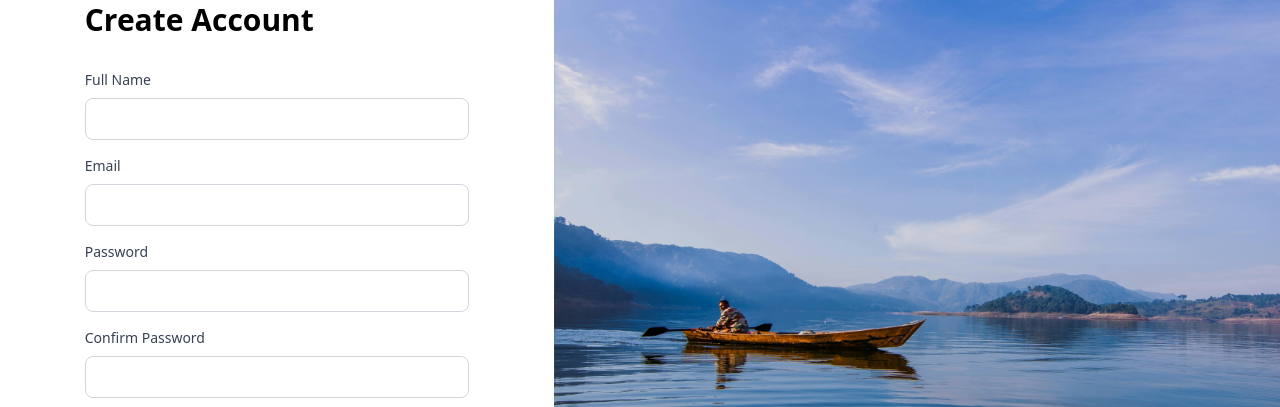
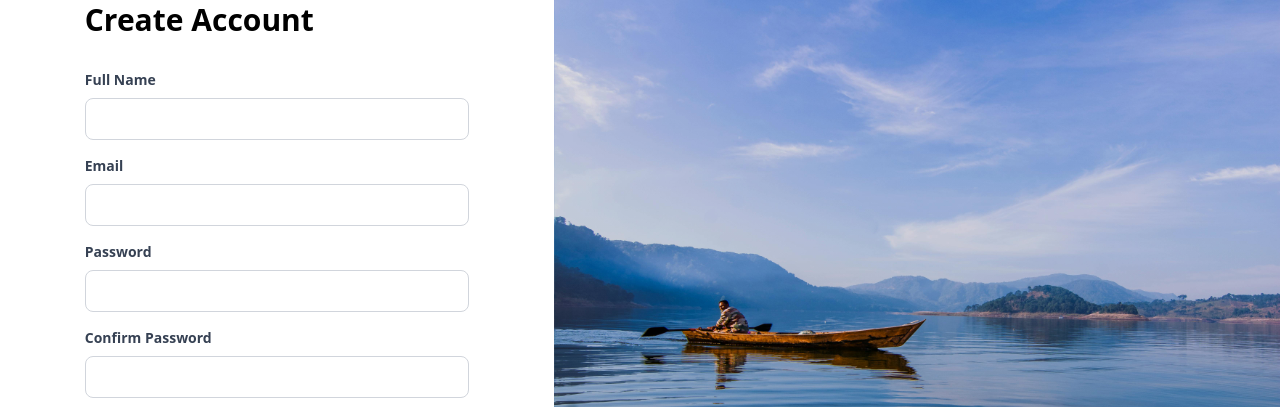
Before and after one commit to Hitchhiker-s-Guide-to-Arraial/frontend, a Next.js app in the folder travelplanner/: page /register in a window 1280 px wide. Shown: the part 120-527 px from the top of the page. Built offline with nearby package versions, Linux system fonts and the light colour scheme.

Commit message:
mokup no register

```diff
--- a/travelplanner/src/app/register/page.tsx
+++ b/travelplanner/src/app/register/page.tsx
@@ -17,6 +17,7 @@ export default function RegisterPage() {
     setError("");
     setIsLoading(true);
 
+    // Basic validation
     if (password !== confirmPassword) {
       setError("Passwords don't match");
       setIsLoading(false);
@@ -30,10 +31,17 @@ export default function RegisterPage() {
     }
 
     try {
+      // Register the user
       const response = await fetch("/api/register", {
         method: "POST",
-        headers: { "Content-Type": "application/json" },
-        body: JSON.stringify({ email, password, name }),
+        headers: {
+          "Content-Type": "application/json",
+        },
+        body: JSON.stringify({
+          email,
+          password,
+          name,
+        }),
       });
 
       const data = await response.json();
@@ -42,15 +50,23 @@ export default function RegisterPage() {
         throw new Error(data.error || "Registration failed");
       }
 
+      console.log("Registration successful, attempting auto-login...");
+
       const result = await signIn("credentials", {
         email,
         password,
         redirect: false,
       });
 
+      console.log("Login result:", result);
+
       if (result?.error) {
+        console.log("Login error details:", result.error);
         setError("Registration successful but login failed. Please try logging in manually.");
+        // Optional: Redirect to login page instead of showing error
+        // setTimeout(() => router.push("/login"), 2000);
       } else {
+        console.log("Auto-login successful, redirecting to home...");
         router.push("/");
       }
     } catch (error) {
@@ -62,7 +78,7 @@ export default function RegisterPage() {
 
   return (
     <div className="min-h-screen w-full flex bg-gray-100">
-      {/* Coluna esquerda: formulário */}
+      {/* Coluna esquerda: formulário (visual igual ao login) */}
       <div className="w-full lg:w-[45%] relative flex flex-col justify-center items-center px-8 lg:px-20 bg-white pt-16 lg:pt-0">
         {/* Logótipo — centrado em mobile, à esquerda em desktop */}
         <div className="absolute top-5 left-1/2 -translate-x-1/2 lg:left-8 lg:translate-x-0">
@@ -70,7 +86,7 @@ export default function RegisterPage() {
         </div>
 
         <form onSubmit={handleSubmit} className="w-full max-w-sm">
-          <h1 className="text-3xl font-semibold mb-8 text-black">Create Account</h1>
+          <h1 className="text-3xl font-bold mb-8 text-left text-black">Create Account</h1>
 
           {error && (
             <div className="bg-red-100 border border-red-400 text-red-700 px-4 py-3 rounded mb-4">
@@ -79,7 +95,7 @@ export default function RegisterPage() {
           )}
 
           <div className="mb-4">
-            <label className="block text-gray-700 text-sm font-medium mb-2">
+            <label className="block text-gray-700 text-sm font-bold mb-2">
               Full Name
             </label>
             <input
@@ -92,7 +108,7 @@ export default function RegisterPage() {
           </div>
 
           <div className="mb-4">
-            <label className="block text-gray-700 text-sm font-medium mb-2">
+            <label className="block text-gray-700 text-sm font-bold mb-2">
               Email
             </label>
             <input
@@ -105,7 +121,7 @@ export default function RegisterPage() {
           </div>
 
           <div className="mb-4">
-            <label className="block text-gray-700 text-sm font-medium mb-2">
+            <label className="block text-gray-700 text-sm font-bold mb-2">
               Password
             </label>
             <input
@@ -119,7 +135,7 @@ export default function RegisterPage() {
           </div>
 
           <div className="mb-6">
-            <label className="block text-gray-700 text-sm font-medium mb-2">
+            <label className="block text-gray-700 text-sm font-bold mb-2">
               Confirm Password
             </label>
             <input
@@ -139,7 +155,7 @@ export default function RegisterPage() {
             {isLoading ? "Creating Account..." : "Create Account"}
           </button>
 
-          {/* Divider “or” */}
+          {/* Divider “or” (igual ao login) */}
           <div className="flex items-center my-6">
             <div className="flex-grow border-t border-gray-300"></div>
             <span className="mx-3 text-gray-500 text-sm">or</span>
@@ -157,7 +173,7 @@ export default function RegisterPage() {
         </form>
       </div>
 
-      {/* Coluna direita: imagem */}
+      {/* Coluna direita: imagem (igual ao login, sem bordas arredondadas) */}
       <div className="hidden lg:block w-[60%] relative">
         <div
           className="absolute inset-0 bg-cover bg-center"
```
